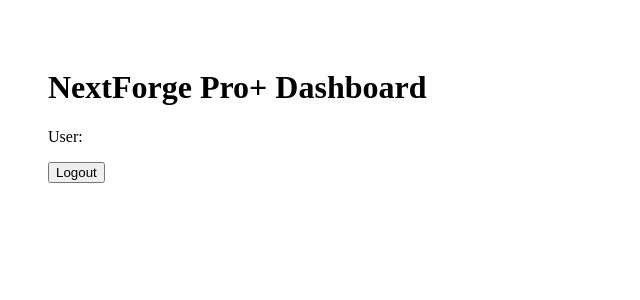
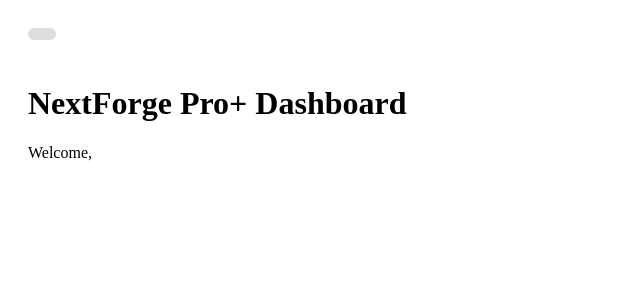
Before and after one commit to nextwaveaisuite/nextforge-proplus, a Next.js app: page /dashboard in a window 1280 px wide. Before the commit this address had no page. Shown: the top 300 px of the page, without its empty margins (0-640 px from the left). Built offline with nearby package versions, Linux system fonts and the light colour scheme.

Commit message:
page.tsx

```diff
--- a/src/app/dashboard/page.tsx
+++ b/src/app/dashboard/page.tsx
@@ -1,32 +1,37 @@
 "use client";
 
-import { getUser, clearToken } from "@/lib/client-auth";
-import { useRouter } from "next/navigation";
-import { useEffect, useState } from "react";
+import { useAuth } from "@/app/context/AuthContext";
 
-export default function Dashboard() {
-  const [user, setUser] = useState<any>(null);
-  const router = useRouter();
-
-  useEffect(() => {
-    const u = getUser();
-    if (!u) router.push("/login");
-    else setUser(u);
-  }, []);
+export default function DashboardPage() {
+  const { user } = useAuth();
 
   return (
-    <div style={{ padding: 40 }}>
-      <h1>NextForge Pro+ Dashboard</h1>
-      <p>User: {user?.email}</p>
-
-      <button
-        onClick={() => {
-          clearToken();
-          router.push("/login");
+    <div style={{ padding: "20px" }}>
+      {/* PLAN BADGE */}
+      <div
+        style={{
+          display: "inline-block",
+          padding: "6px 14px",
+          borderRadius: "8px",
+          background:
+            user?.plan === "elite"
+              ? "#c29fff"
+              : user?.plan === "pro"
+              ? "#7fc8ff"
+              : "#ddd",
+          color: user?.plan === "free" ? "#333" : "#000",
+          fontWeight: "bold",
+          marginBottom: "20px",
         }}
       >
-        Logout
-      </button>
+        {user?.plan?.toUpperCase()}
+      </div>
+
+      {/* REST OF YOUR DASHBOARD HERE */}
+      <h1>NextForge Pro+ Dashboard</h1>
+      <p>Welcome, {user?.email}</p>
+
+      {/* Add rest of dashboard content below */}
     </div>
   );
 }
```
